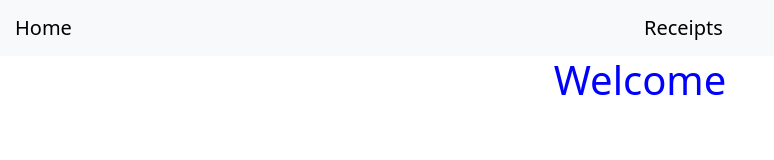
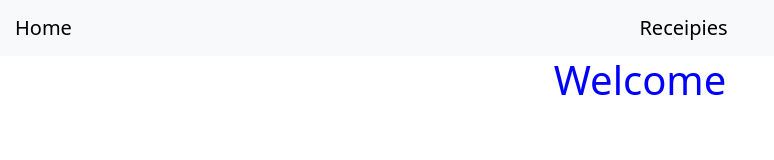
Before and after one commit to benabdallahemna/ENSIT-MW-GroupB-Z, an Angular app: page / in a window 1280 px wide. Shown: the top 160 px of the page, without its empty margins (0-774 px from the left). Built offline with nearby package versions, Linux system fonts and the light colour scheme.

Commit message:
header component

```diff
--- a/src/app/components/header/header.component.html
+++ b/src/app/components/header/header.component.html
@@ -2,7 +2,7 @@
 <header >
     <nav class="navbar navbar-light bg-light">
         <a class="navbar-brand" routerLink="">Home</a>
-        <a class="navbar-brand" href="#">Receipts</a>
+        <a class="navbar-brand" href="#">Receipies</a>
     </nav>
 
 </header>
```
